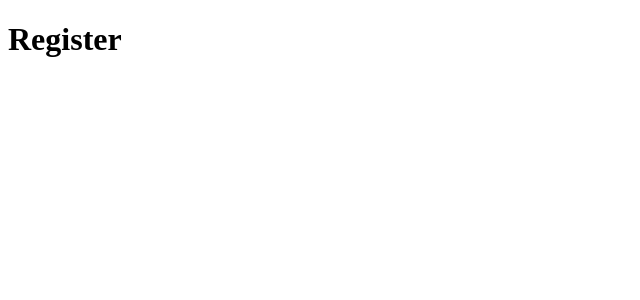
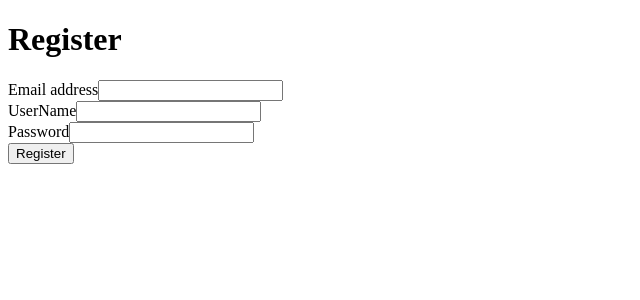
Before and after one commit to gstefan-dev/Breezy, a React (Vite) app in the folder breezy-frontend/: page /register in a window 1280 px wide. Shown: the top 300 px of the page, without its empty margins (0-640 px from the left). Built offline with nearby package versions, Linux system fonts and the light colour scheme.

Commit message:
Add functional Login and Register forms with controlled inputs

```diff
--- a/breezy-frontend/src/pages/Login.tsx
+++ b/breezy-frontend/src/pages/Login.tsx
@@ -1,7 +1,37 @@
+import {useState} from "react";
+
 function Login() {
+    const [userEmail, setUserEmail] = useState("");
+    const [userPassword, setUserPassword] = useState("");
+
+    function handleSubmit(e: React.FormEvent<HTMLFormElement>) {
+        e.preventDefault();
+        console.log("Login attempt:", { email: userEmail, password: userPassword });
+    }
     return (
         <div>
             <h1>Login</h1>
+            <form onSubmit={handleSubmit}>
+                <div>
+                    <label htmlFor="userEmail">Email</label>
+                    <input
+                        id="userEmail"
+                        type="email"
+                        value={userEmail}
+                        onChange={(e) => setUserEmail(e.target.value)}
+                        />
+                </div>
+                <div>
+                    <label htmlFor="userPassword">Password</label>
+                    <input
+                        id="userPassword"
+                        type="password"
+                        value={userPassword}
+                        onChange={(e) => setUserPassword(e.target.value)}
+                        />
+                </div>
+                <button type="submit">Login</button>
+            </form>
         </div>
     );
 }
--- a/breezy-frontend/src/pages/Register.tsx
+++ b/breezy-frontend/src/pages/Register.tsx
@@ -1,7 +1,46 @@
+import {useState} from "react";
 function Register() {
+    const [userEmail, setUserEmail] = useState("");
+    const [userName, setUserName] = useState("");
+    const [userPassword, setUserPassword] = useState("");
+
+    function handleSubmit(e: React.FormEvent<HTMLFormElement>) {
+        e.preventDefault();
+        console.log("Register attempt:", {userEmail, userName, userPassword});
+    }
     return (
         <div>
             <h1>Register</h1>
+            <form onSubmit={handleSubmit}>
+                <div>
+                    <label htmlFor="userEmail">Email address</label>
+                    <input
+                        id="userEmail"
+                        type="email"
+                        value={userEmail}
+                        onChange={(e: React.ChangeEvent<HTMLInputElement>) => setUserEmail(e.target.value)}
+                    />
+                </div>
+                <div>
+                    <label htmlFor="userName">UserName</label>
+                    <input
+                        id="userName"
+                        type="text"
+                        value={userName}
+                        onChange={(e: React.ChangeEvent<HTMLInputElement>) => setUserName(e.target.value)}
+                    />
+                </div>
+                <div>
+                    <label htmlFor="userPassword">Password</label>
+                    <input
+                        id="userPassword"
+                        type="password"
+                        value={userPassword}
+                        onChange={(e: React.ChangeEvent<HTMLInputElement>) => setUserPassword(e.target.value)}
+                    />
+                </div>
+                <button type="submit">Register</button>
+            </form>
         </div>
     );
 }
```
Also changed, not shown: 20 other files (tests, documents, lock files or other folders).
